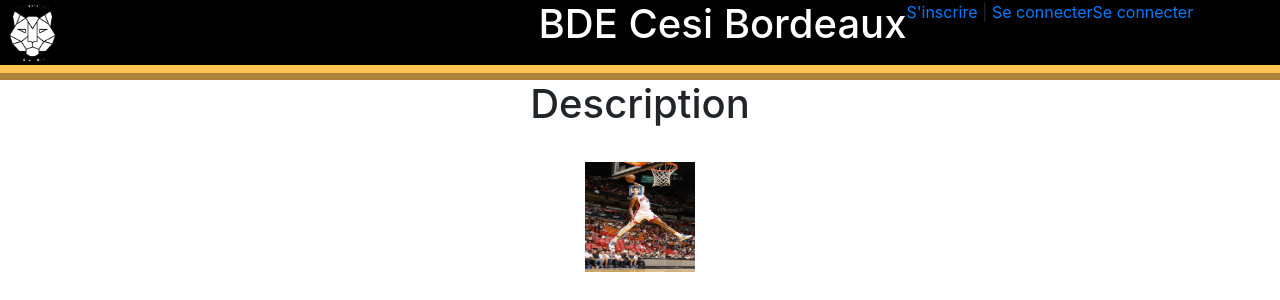
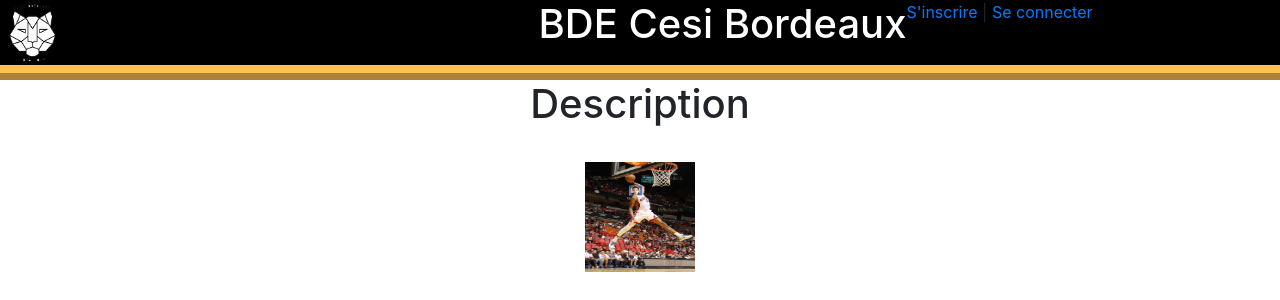
Before and after one commit to EstebanLcn/ProjetWeb, a PHP site: page /projet_web/description.php in a window 1280 px wide. Shown: the top 300 px of the page. Run offline with PHP 8.4, Linux system fonts and the light colour scheme.

Commit message:
Update header.php

```diff
--- a/header.php
+++ b/header.php
@@ -26,7 +26,6 @@
             }
             ?>
         </div>
-        <a href="#">Se connecter</a>
         </div>
         </div>
     </header>
```
